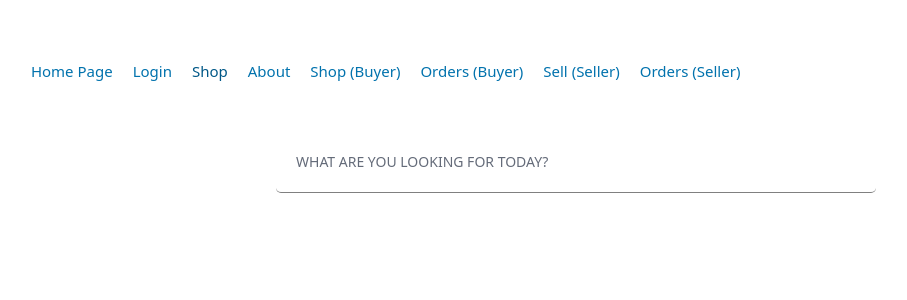
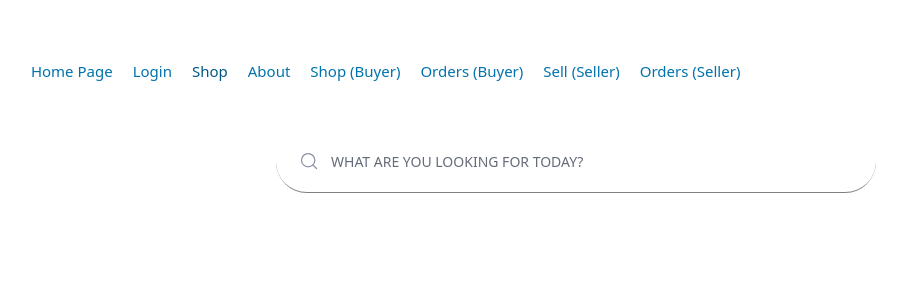
Before and after one commit to junjunjansent/JThreads, a React (Vite) app: page /buy in a window 1280 px wide. Shown: the top 300 px of the page, without its empty margins (64-971 px from the left). Built offline with nearby package versions, Linux system fonts and the light colour scheme.

Commit message:
Jacob: search bar

```diff
--- a/src/components/BuySearchBar.jsx
+++ b/src/components/BuySearchBar.jsx
@@ -4,7 +4,7 @@ const BuySearchBar = ({ styles }) => {
       <form>
         <input
           className={styles.inputfield}
-          type="text"
+          type="search"
           placeholder="WHAT ARE YOU LOOKING FOR TODAY?"
         ></input>
       </form>
```
